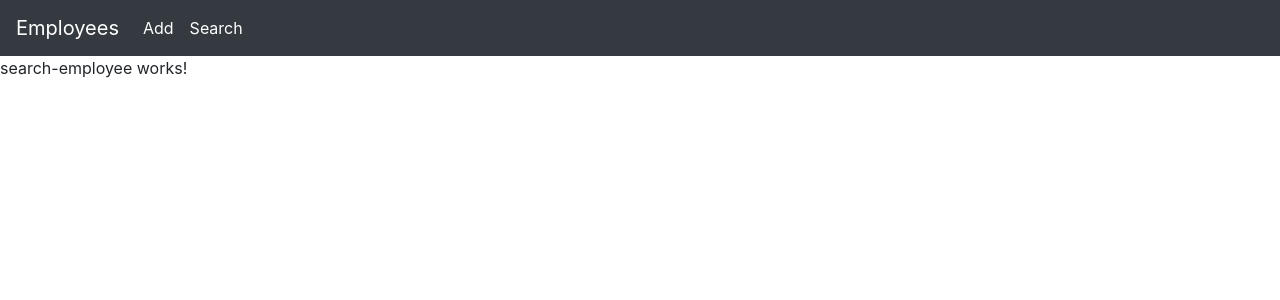
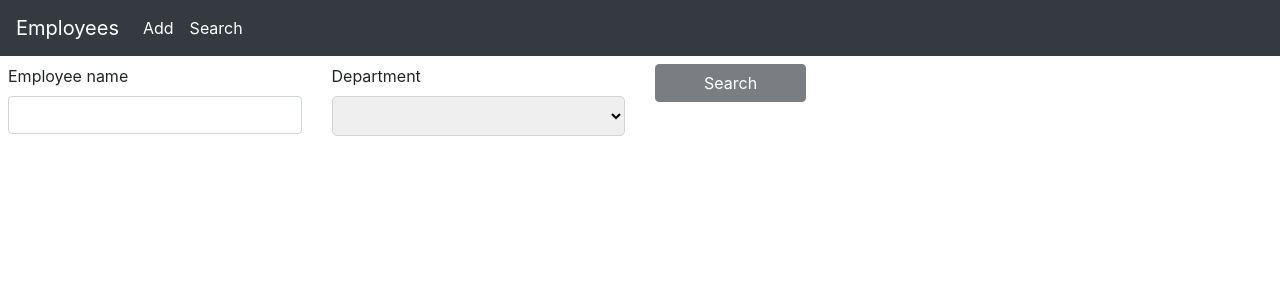
Before and after one commit to YoussefElsaygh/employee_angular, an Angular app: page /search in a window 1280 px wide. Shown: the top 300 px of the page. Built offline with nearby package versions, Linux system fonts and the light colour scheme.

Commit message:
Search component

```diff
--- a/src/app/app.component.ts
+++ b/src/app/app.component.ts
@@ -1,6 +1,4 @@
 import {Component} from '@angular/core';
-import {Employee} from './models/employee.model';
-import {EmployeesService} from './employees/employees.service/employees.service';
 
 @Component({
   selector: 'app-root',
--- a/src/app/employees/employees.component/search-employee/search-employee.component.css
+++ b/src/app/employees/employees.component/search-employee/search-employee.component.css
@@ -0,0 +1,8 @@
+select{
+  border:1px solid #ced4da;
+  border-radius: 5px;
+  width: 100%;
+}
+.calendar{
+  border-color:#ced4da
+}
--- a/src/app/employees/employees.component/search-employee/search-employee.component.html
+++ b/src/app/employees/employees.component/search-employee/search-employee.component.html
@@ -1 +1,52 @@
-<p>search-employee works!</p>
+<form class="g-3 needs-validation p-2" #searchEmployeeForm="ngForm" (ngSubmit)="searchEmployee(searchEmployeeForm)">
+  <div class="row">
+    <div class="col-md-3 form-group">
+      <label for="employeeName" class="form-label">Employee name</label>
+      <input type="text" class="form-control" id="employeeName" required ngModel #employeeName='ngModel'
+             name="employeeName">
+      <div class="alert alert-danger" *ngIf="employeeName.touched &&!employeeName.valid">Please enter Employees Name
+      </div>
+    </div>
+
+    <div class="col-md-3 form-group">
+      <label for="employeeDepartment" class="form-label">Department</label>
+      <br>
+      <select class="form-select form-select-lg p-2" id="employeeDepartment" required ngModel
+              #employeeDepartment='ngModel' name="employeeDepartment">
+        <option disabled value=""></option>
+        <option *ngFor="let department of departments" [ngValue]="department">{{department.name}}</option>
+      </select>
+    </div>
+    <div class="col-md-3">
+      <button class="btn btn-dark pl-5 pr-5" type="submit" [disabled]="!searchEmployeeForm.valid">Search</button>
+    </div>
+  </div>
+
+  <div class="row" *ngFor="let employee of filteredEmployees">
+    {{employee.employeeName}}
+  </div>
+  <table class="table" *ngIf="filteredEmployees.length>0">
+    <thead class="thead-dark">
+    <tr>
+      <th scope="col">#</th>
+      <th scope="col">Employee Name</th>
+      <th scope="col">Employee Code</th>
+      <th scope="col">Department</th>
+      <th scope="col">Birthday</th>
+      <th scope="col">Gender</th>
+    </tr>
+    </thead>
+    <tbody>
+    <tr *ngFor="let employee of filteredEmployees">
+      <th scope="row">#</th>
+      <td>{{employee.employeeName}}</td>
+      <td>{{employee.code}}</td>
+      <td>{{employee.department.name}}</td>
+      <td>{{employee.birthday.day + '/' + employee.birthday.month + '/' + employee.birthday.year}}</td>
+      <td>{{(employee.gender == 0 ? "M" : "F")}}</td>
+    </tr>
+    </tbody>
+  </table>
+
+
+</form>
--- a/src/app/employees/employees.component/search-employee/search-employee.component.ts
+++ b/src/app/employees/employees.component/search-employee/search-employee.component.ts
@@ -1,15 +1,31 @@
-import { Component, OnInit } from '@angular/core';
+import {Component, EventEmitter, OnInit, Output} from '@angular/core';
+import Department from '../../../models/department.model';
+import {NgbDate} from '@ng-bootstrap/ng-bootstrap/datepicker/ngb-date';
+import {Employee} from '../../../models/employee.model';
+import {EmployeesService} from '../../employees.service/employees.service';
+import {NgForm} from '@angular/forms';
 
 @Component({
   selector: 'app-search-employee',
   templateUrl: './search-employee.component.html',
   styleUrls: ['./search-employee.component.css']
 })
-export class SearchEmployeeComponent implements OnInit {
+export class SearchEmployeeComponent {
 
-  constructor() { }
+  departments: Department[];
+  filteredEmployees: Employee[] = [];
 
-  ngOnInit(): void {
+  constructor(private service: EmployeesService) {
+    this.departments = service.getAllDepartments();
+  }
+
+  // tslint:disable-next-line:typedef
+  searchEmployee(f: NgForm) {
+    const form = f.form.value;
+    const name: string = form.employeeName;
+    const department: Department = form.employeeDepartment;
+    this.filteredEmployees = this.service.searchEmployee(name, department);
+    f.resetForm();
   }
 
 }
--- a/src/app/employees/employees.service/employees.service.ts
+++ b/src/app/employees/employees.service/employees.service.ts
@@ -23,5 +23,11 @@ export class EmployeesService {
     this.employees.push(employee);
   }
 
+  // tslint:disable-next-line:typedef
+  searchEmployee(name: string, department: Department) {
+    return this.employees.filter((employee, idx, arr) => employee.employeeName == name && employee.department.id == department.id);
+
+  }
+
 
 }
```
